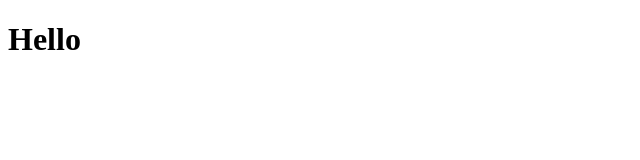
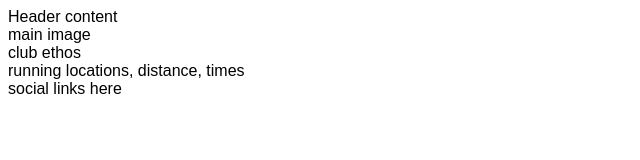
Before and after one commit to Lydiajoy97/love-running, a plain HTML site: page index.html in a window 1280 px wide. Shown: the whole page, without its empty margins (0-640 px from the left). Drawn offline with Linux system fonts and the light colour scheme.

Commit message:
add core structure for home page

```diff
--- a/assets/css/style.css
+++ b/assets/css/style.css
@@ -0,0 +1,3 @@
+body {
+    font-family: Arial;
+}
--- a/index.html
+++ b/index.html
@@ -3,10 +3,18 @@
 <head>
     <meta charset="UTF-8">
     <meta http-equiv="X-UA-Compatible" content="IE=edge">
-    <meta name="viewport" content="width=<h>, initial-scale=1.0">
-    <title>Document</title>
+    <meta name="veiwport" content="width=<h>, initial-scale=1.0">
+    <meta name="description" content="love running club for runners in Dublin, Ireland">
+    <meta name="keywords" content=" love running, running club, ireland, dublin">
+
+    <link rel="stylesheet" href="assets/css/style.css">
+    <title>Love Running</title>
 </head>
 <body>
-    <h1>Hello</h1>
+    <header>Header content</header>
+    <section>main image</section>
+    <section>club ethos</section>
+    <section> running locations, distance, times</section>
+    <footer>social links here</footer>
 </body>
 </html>
```
